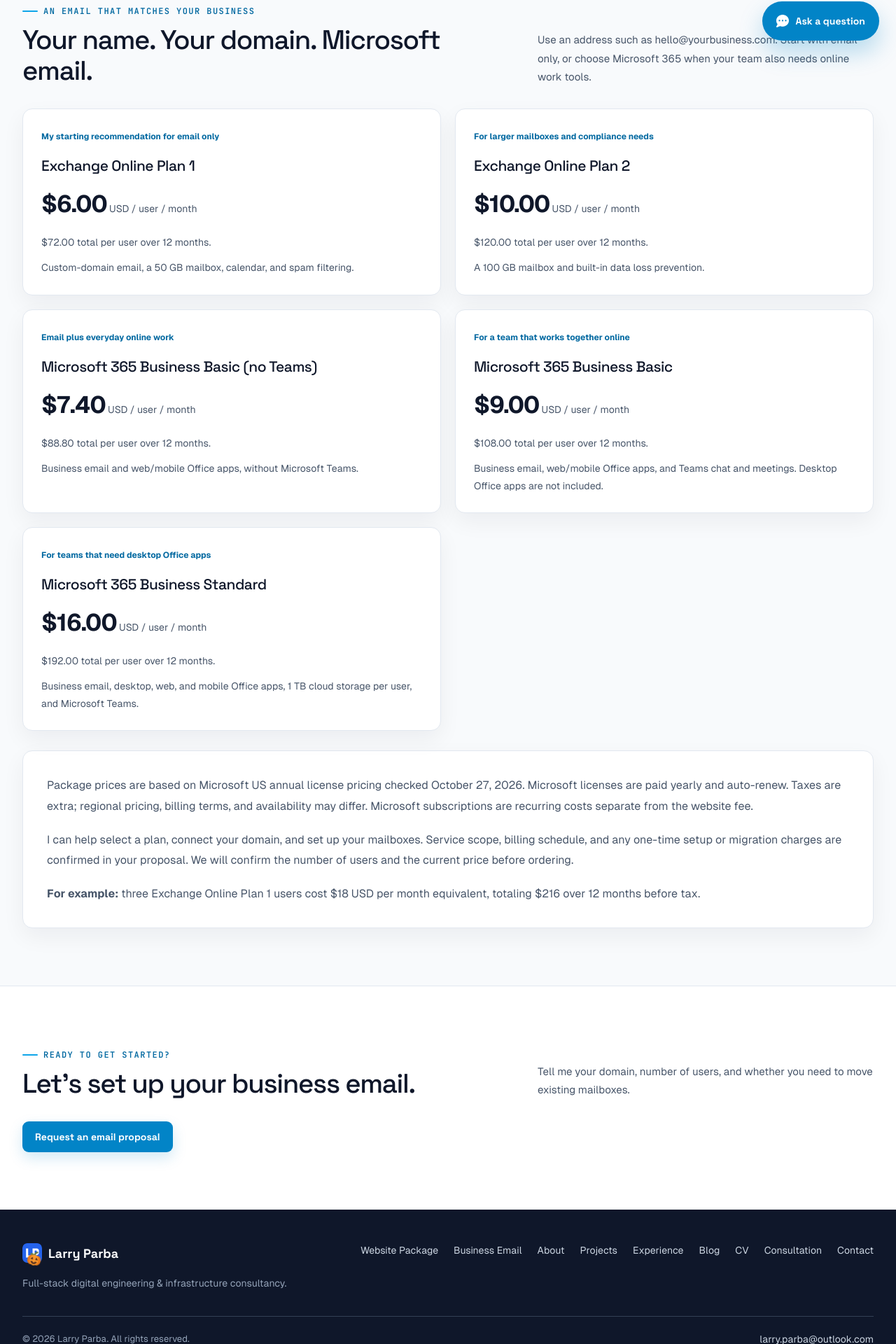
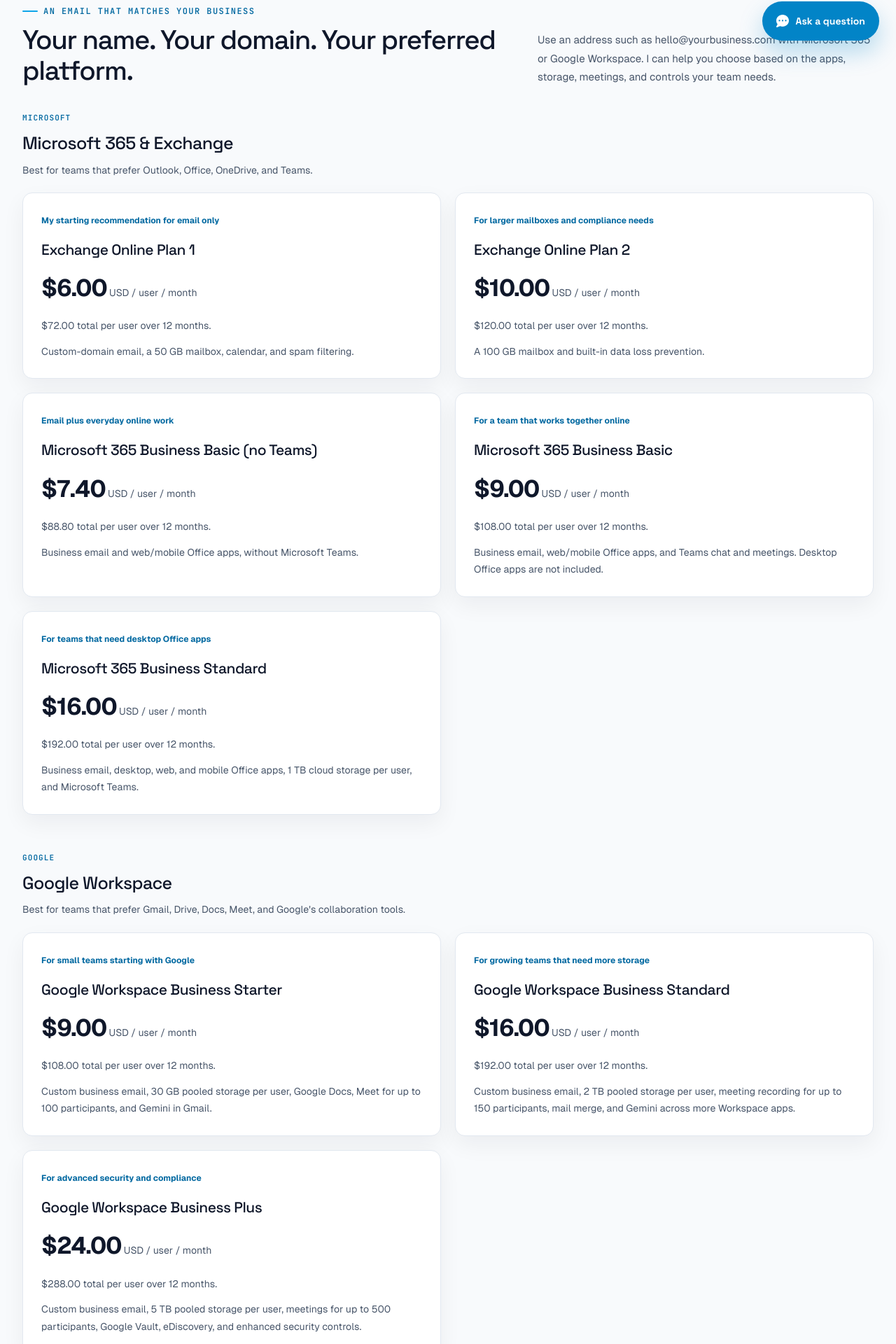
Before and after one commit to Larzz/larryparba.com, a Next.js app: page /business-email in a window 1280 px wide. Shown: the part 718-2638 px from the top of the page at 70% size. Built offline with nearby package versions, Linux system fonts and the light colour scheme.

Commit message:
feat: additional changes

```diff
--- a/app/business-email/page.tsx
+++ b/app/business-email/page.tsx
@@ -5,31 +5,47 @@
 import packageStyles from '../website-package/package.module.css'
 
 export const metadata: Metadata = {
- title: 'Microsoft Business Email Plans & Pricing | Larry Parba',
- description: 'Compare Microsoft business email, Business Basic, and Business Standard. Compare package pricing in USD per user, per month.',
+ title: 'Business Email Plans & Pricing | Larry Parba',
+ description: 'Compare Microsoft 365 and Google Workspace business email plans with package pricing in USD per user, per month.',
  alternates: { canonical: '/business-email' },
 }
 
-const serviceFee = 2
-const emailPlans = [
-	{ name: 'Exchange Online Plan 1', price: 4, fit: 'My starting recommendation for email only', detail: 'Custom-domain email, a 50 GB mailbox, calendar, and spam filtering.' },
-	{ name: 'Exchange Online Plan 2', price: 8, fit: 'For larger mailboxes and compliance needs', detail: 'A 100 GB mailbox and built-in data loss prevention.' },
-	{ name: 'Microsoft 365 Business Basic (no Teams)', price: 5.4, fit: 'Email plus everyday online work', detail: 'Business email and web/mobile Office apps, without Microsoft Teams.' },
-	{ name: 'Microsoft 365 Business Basic', price: 7, fit: 'For a team that works together online', detail: 'Business email, web/mobile Office apps, and Teams chat and meetings. Desktop Office apps are not included.' },
-	{ name: 'Microsoft 365 Business Standard', price: 14, fit: 'For teams that need desktop Office apps', detail: 'Business email, desktop, web, and mobile Office apps, 1 TB cloud storage per user, and Microsoft Teams.' },
+const microsoftPlans = [
+	{ name: 'Exchange Online Plan 1', price: 6, fit: 'My starting recommendation for email only', detail: 'Custom-domain email, a 50 GB mailbox, calendar, and spam filtering.' },
+	{ name: 'Exchange Online Plan 2', price: 10, fit: 'For larger mailboxes and compliance needs', detail: 'A 100 GB mailbox and built-in data loss prevention.' },
+	{ name: 'Microsoft 365 Business Basic (no Teams)', price: 7.4, fit: 'Email plus everyday online work', detail: 'Business email and web/mobile Office apps, without Microsoft Teams.' },
+	{ name: 'Microsoft 365 Business Basic', price: 9, fit: 'For a team that works together online', detail: 'Business email, web/mobile Office apps, and Teams chat and meetings. Desktop Office apps are not included.' },
+	{ name: 'Microsoft 365 Business Standard', price: 16, fit: 'For teams that need desktop Office apps', detail: 'Business email, desktop, web, and mobile Office apps, 1 TB cloud storage per user, and Microsoft Teams.' },
 ]
+
+const googleWorkspacePlans = [
+	{ name: 'Google Workspace Business Starter', price: 9, fit: 'For small teams starting with Google', detail: 'Custom business email, 30 GB pooled storage per user, Google Docs, Meet for up to 100 participants, and Gemini in Gmail.' },
+	{ name: 'Google Workspace Business Standard', price: 16, fit: 'For growing teams that need more storage', detail: 'Custom business email, 2 TB pooled storage per user, meeting recording for up to 150 participants, mail merge, and Gemini across more Workspace apps.' },
+	{ name: 'Google Workspace Business Plus', price: 24, fit: 'For advanced security and compliance', detail: 'Custom business email, 5 TB pooled storage per user, meetings for up to 500 participants, Google Vault, eDiscovery, and enhanced security controls.' },
+]
+
+function PlanGrid ({ plans }: { plans: Array<{ name: string, price: number, fit: string, detail: string }> }) {
+	return <div className={styles.cardGrid}>{plans.map(plan => <article key={plan.name} className={styles.card}><span className={packageStyles.planFit}>{plan.fit}</span><h3>{plan.name}</h3><p><strong className={packageStyles.emailPrice}>${plan.price.toFixed(2)}</strong> USD / user / month</p><p>${(plan.price * 12).toFixed(2)} total per user over 12 months.</p><p>{plan.detail}</p></article>)}</div>
+}
 
 export default function BusinessEmailPage () {
  return <SiteShell><div className={styles.page}>
   <section className={styles.hero}><div className={`${styles.container} ${styles.heroInner}`}>
-   <div><span className={styles.kicker}>Microsoft business email</span><h1 className={styles.title}>Professional email.<br /><span>The right tools for your team.</span></h1><p className={styles.lead}>Compare email-only plans, Microsoft 365 Business Basic, and Business Standard. Choose the package that fits your team, with clear pricing per user, per month.</p><div className={styles.actions}><Link className={styles.primaryLink} href='/contact'>Discuss my email setup</Link><Link className={styles.secondaryLink} href='/website-package'>View website package</Link></div></div>
-   <p className={styles.heroNote}><strong>Clear pricing in USD</strong>Package prices are per user, per month. Annual license billing applies; taxes are additional.</p>
+   <div><span className={styles.kicker}>Business email, your way</span><h1 className={styles.title}>Professional email.<br /><span>The right tools for your team.</span></h1><p className={styles.lead}>Choose Microsoft 365 or Google Workspace for custom-domain email and the productivity tools your team already prefers.</p><div className={styles.actions}><Link className={styles.primaryLink} href='/contact'>Discuss my email setup</Link><Link className={styles.secondaryLink} href='/website-package'>View website package</Link></div></div>
+   <p className={styles.heroNote}><strong>Clear pricing in USD</strong>Package prices are per user, per month and use annual-commitment license pricing. Taxes are additional.</p>
   </div></section>
 				<section id='email' className={styles.softSection} aria-labelledby='email-title'>
 					<div className={styles.container}>
-						<div className={styles.sectionHeading}><div><span className={styles.kicker}>An email that matches your business</span><h2 id='email-title'>Your name. Your domain. Microsoft email.</h2></div><p>Use an address such as hello@yourbusiness.com. Start with email only, or choose Microsoft 365 when your team also needs online work tools.</p></div>
-						<div className={styles.cardGrid}>{emailPlans.map(plan => <article key={plan.name} className={styles.card}><span className={packageStyles.planFit}>{plan.fit}</span><h3>{plan.name}</h3><p><strong className={packageStyles.emailPrice}>${(plan.price + serviceFee).toFixed(2)}</strong> USD / user / month</p><p>${((plan.price + serviceFee) * 12).toFixed(2)} total per user over 12 months.</p><p>{plan.detail}</p></article>)}</div>
-						<div className={`${styles.copyCard} ${packageStyles.note}`}><p>Package prices are based on Microsoft US annual license pricing checked October 27, 2026. Microsoft licenses are paid yearly and auto-renew. Taxes are extra; regional pricing, billing terms, and availability may differ. Microsoft subscriptions are recurring costs separate from the website fee.</p><p>I can help select a plan, connect your domain, and set up your mailboxes. Service scope, billing schedule, and any one-time setup or migration charges are confirmed in your proposal. We will confirm the number of users and the current price before ordering.</p><p><strong>For example:</strong> three Exchange Online Plan 1 users cost $18 USD per month equivalent, totaling $216 over 12 months before tax.</p></div>
+						<div className={styles.sectionHeading}><div><span className={styles.kicker}>An email that matches your business</span><h2 id='email-title'>Your name. Your domain. Your preferred platform.</h2></div><p>Use an address such as hello@yourbusiness.com with Microsoft 365 or Google Workspace. I can help you choose based on the apps, storage, meetings, and controls your team needs.</p></div>
+						<section className={packageStyles.providerSection} aria-labelledby='microsoft-plans-title'>
+							<div className={packageStyles.providerHeading}><span>Microsoft</span><h3 id='microsoft-plans-title'>Microsoft 365 &amp; Exchange</h3><p>Best for teams that prefer Outlook, Office, OneDrive, and Teams.</p></div>
+							<PlanGrid plans={microsoftPlans} />
+						</section>
+						<section className={packageStyles.providerSection} aria-labelledby='google-plans-title'>
+							<div className={packageStyles.providerHeading}><span>Google</span><h3 id='google-plans-title'>Google Workspace</h3><p>Best for teams that prefer Gmail, Drive, Docs, Meet, and Google&apos;s collaboration tools.</p></div>
+							<PlanGrid plans={googleWorkspacePlans} />
+						</section>
+						<div className={`${styles.copyCard} ${packageStyles.note}`}><p>Package prices use annual-commitment subscriptions and were checked October 27, 2026. Provider subscriptions renew automatically. Taxes are extra; regional pricing, promotional offers, billing terms, and availability may differ. Microsoft 365 and Google Workspace subscriptions are recurring costs separate from the website fee.</p><p>I can help select a provider and plan, connect your domain, configure email security records, and set up your mailboxes. Service scope, billing schedule, and any one-time setup or migration charges are confirmed in your proposal. We will confirm the number of users and current package price before ordering.</p><p><strong>For example:</strong> three Exchange Online Plan 1 users cost $18 USD per month equivalent, while three Google Workspace Business Starter users cost $27 USD per month. That totals $216 or $324 respectively over 12 months before tax.</p></div>
 					</div>
 				</section>
 
--- a/app/website-package/package.module.css
+++ b/app/website-package/package.module.css
@@ -1,3 +1,8 @@
 .note { margin-top: 28px; }
 .planFit { color: var(--blue-dark); font-size: 12px; font-weight: 700; }
 .emailPrice { color: var(--ink); font-size: 34px; letter-spacing: -.04em; }
+.providerSection + .providerSection { margin-top: 48px; }
+.providerHeading { margin-bottom: 20px; }
+.providerHeading span { color: var(--blue-dark); font-family: var(--font-jetbrains-mono), monospace; font-size: 11px; font-weight: 700; letter-spacing: .1em; text-transform: uppercase; }
+.providerHeading h3 { margin: 7px 0 0; color: var(--ink); font-family: var(--font-space-grotesk), Arial, sans-serif; font-size: 25px; letter-spacing: -.025em; }
+.providerHeading p { margin: 8px 0 0; color: var(--muted); font-size: 14px; line-height: 1.65; }
--- a/components/site/site-shell.tsx
+++ b/components/site/site-shell.tsx
@@ -17,8 +17,6 @@
 const navItems = [
 	{ href: '/#services', label: 'Services' },
 	{ href: '/#pipeline', label: 'AI Pipeline' },
-	{ href: '/website-package', label: 'Website Package' },
-	{ href: '/business-email', label: 'Business Email' },
 	{ href: '/projects', label: 'Projects' },
 	{ href: '/blog', label: 'Blog' },
 ]
@@ -119,7 +117,7 @@
 							<p>Full-stack digital engineering &amp; infrastructure consultancy.</p>
 						</div>
 						<nav aria-label='Footer navigation'>
-							<Link href='/website-package'>Website Package</Link><Link href='/business-email'>Business Email</Link><Link href='/about'>About</Link><Link href='/projects'>Projects</Link><Link href='/experience'>Experience</Link><Link href='/blog'>Blog</Link><Link href='/cv'>CV</Link><Link href='/#booking'>Consultation</Link><Link href='/contact'>Contact</Link>
+							<Link href='/about'>About</Link><Link href='/projects'>Projects</Link><Link href='/experience'>Experience</Link><Link href='/blog'>Blog</Link><Link href='/cv'>CV</Link><Link href='/#booking'>Consultation</Link><Link href='/contact'>Contact</Link>
 						</nav>
 					</div>
 					<div className={styles.footerBottom}>
```
